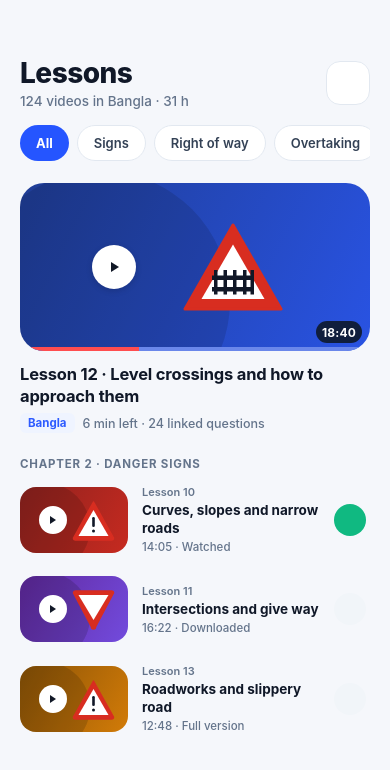
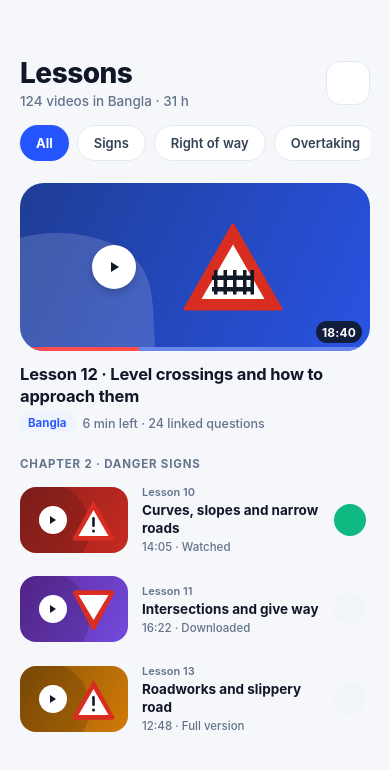
Before and after one commit to abdul-kader138/tmm-patente-app, a React Native app: screen /VideoLessons in a window 390 px wide. Shown: the top 770 px of the page. Built offline with nearby package versions, Linux system fonts and the light colour scheme; some icons are missing.

Commit message:
feat(learn): add pure SVG illustrated vector backdrop texture to hero card

```diff
--- a/src/screens/learn/VideoLessonsScreen.tsx
+++ b/src/screens/learn/VideoLessonsScreen.tsx
@@ -249,8 +249,17 @@ export const VideoLessonsScreen: React.FC = () => {
               end={{ x: 1, y: 1 }}
               style={styles.featuredThumbnail}
             >
-              {/* Background decorative curve */}
-              <View style={styles.decorativeCurve} />
+              {/* Illustrated Vector Backdrop Texture */}
+              <Svg
+                style={StyleSheet.absoluteFill}
+                viewBox="0 0 350 168"
+                preserveAspectRatio="none"
+              >
+                <Path
+                  d="M 0 55 C 25 48, 55 48, 85 58 C 115 68, 128 85, 132 115 C 134 135, 134.5 152, 135 168 L 0 168 Z"
+                  fill="rgba(255, 255, 255, 0.15)"
+                />
+              </Svg>
 
               {/* White Play Button Overlay */}
               <View style={styles.heroPlayButton}>
@@ -523,15 +532,6 @@ const styles = StyleSheet.create({
     overflow: 'hidden',
     position: 'relative',
   },
-  decorativeCurve: {
-    position: 'absolute',
-    left: -50,
-    bottom: -80,
-    width: 260,
-    height: 260,
-    borderRadius: 130,
-    backgroundColor: 'rgba(0, 0, 0, 0.12)',
-  },
   heroPlayButton: {
     position: 'absolute',
     left: 72,
@@ -544,10 +544,10 @@ const styles = StyleSheet.create({
     alignItems: 'center',
     justifyContent: 'center',
     shadowColor: '#000',
-    shadowOffset: { width: 0, height: 2 },
-    shadowOpacity: 0.15,
-    shadowRadius: 6,
-    elevation: 3,
+    shadowOffset: { width: 0, height: 4 },
+    shadowOpacity: 0.18,
+    shadowRadius: 8,
+    elevation: 4,
   },
   heroSignContainer: {
     position: 'absolute',
```
